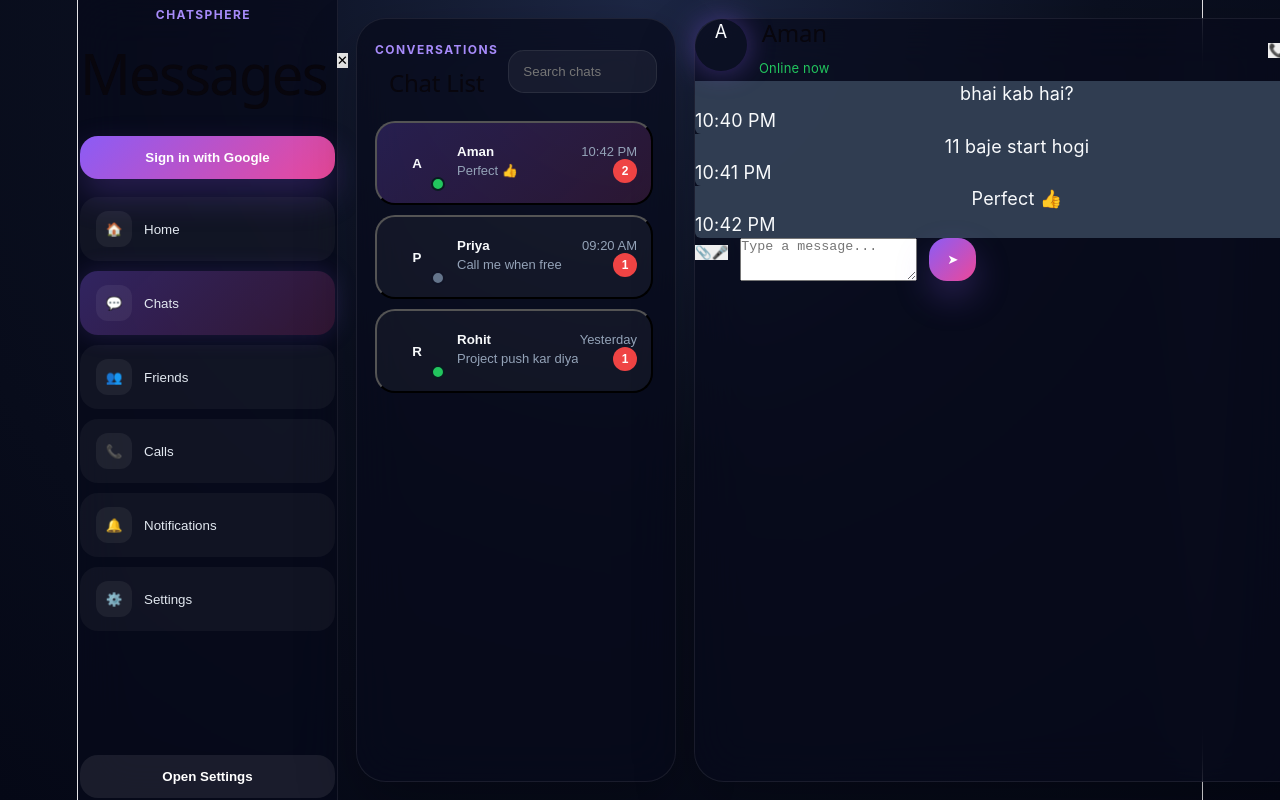
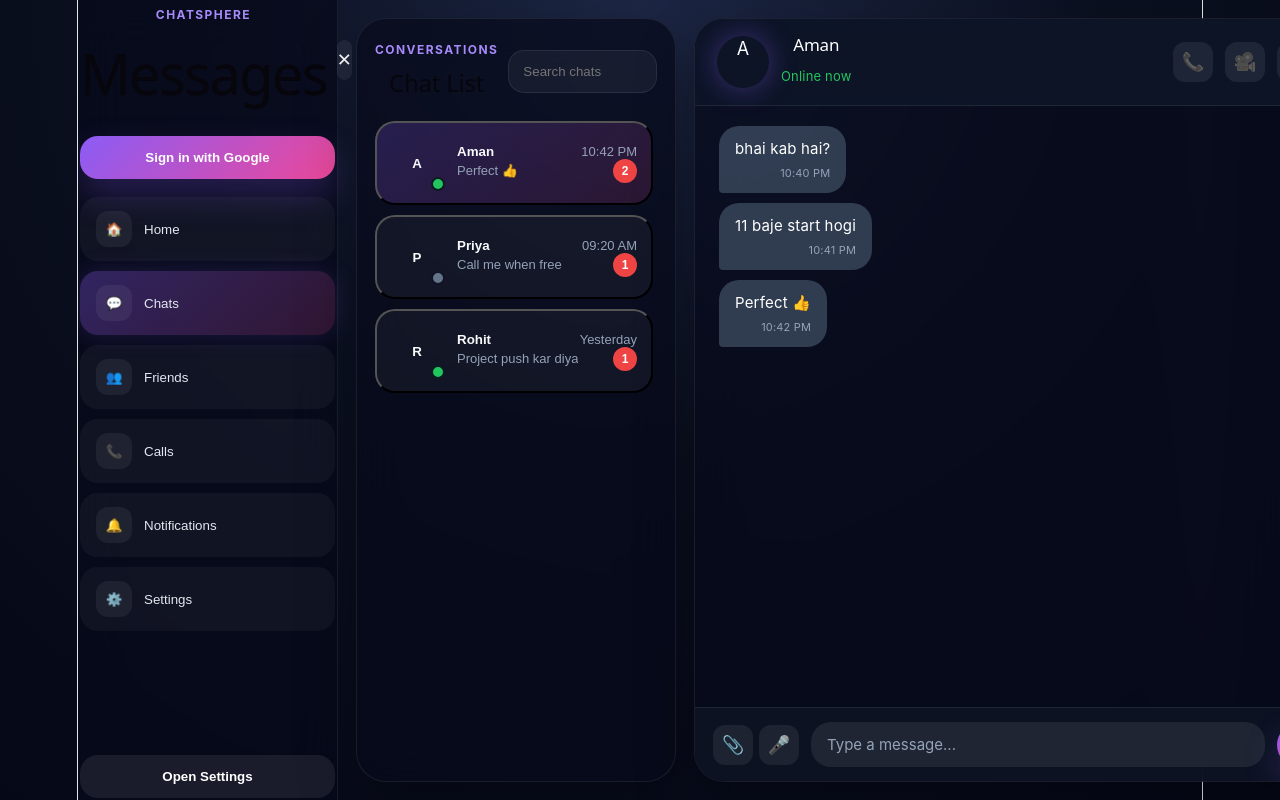
Before and after one commit to sahilkumar-059/ChatSphere, a React (Vite) app: page / in a window 1280 px wide. Shown: the top 800 px of the page. Built offline with nearby package versions, Linux system fonts and the light colour scheme; no server answers; the database is empty.

Commit message:
friend update

```diff
--- a/src/App.css
+++ b/src/App.css
@@ -192,155 +192,234 @@ scale(1.02);
 /* =========================
    CHAT WINDOW
 ========================= */
-
-.chat-window{
-  flex:1;
-  display:flex;
-  flex-direction:column;
-  background:#0f172a;
+/* New chat window shell */
+.chat-window-shell {
+  display: flex;
+  flex-direction: column;
+  flex: 1;
+  overflow: hidden;
 }
 
-/* Header */
-
-.chat-header{
-  padding:20px 25px;
-  border-bottom:1px solid #23324b;
-  color:white;
-  background:rgba(15,23,42,.85);
-  backdrop-filter:blur(10px);
-  position:sticky;
-  top:0;
-  z-index:10;
+.chat-window-header {
+  padding: 16px 22px;
+  border-bottom: 1px solid rgba(255,255,255,0.08);
+  background: rgba(15, 23, 42, 0.85);
+  backdrop-filter: blur(10px);
+  align-items: center;
+  justify-content: space-between;
+  flex-shrink: 0;
 }
 
-.chat-header h3{
-  font-size:18px;
+.chat-window-title {
+  display: flex;
+  align-items: center;
+  gap: 12px;
 }
 
-/* Messages */
-
-.messages{
-  flex:1;
-  padding:30px;
-  display:flex;
-  flex-direction:column;
-  justify-content:flex-end;
-  gap:20px;
-  overflow-y:auto;
-  scroll-behavior:smooth;
-  background:rgba(15, 23, 42, 0.6);
-  border:1px solid rgba(255, 255, 255, 0.08);
-  border-radius:20px;
-  margin:12px;
-  box-shadow:0 8px 32px rgba(0, 0, 0, 0.3);
+.chat-window-title h2 {
+  font-size: 17px;
+  color: white;
 }
 
-.messages::-webkit-scrollbar{
-  width:6px;
+.presence-text {
+  color: #22c55e;
+  font-size: 13px;
 }
 
-.messages::-webkit-scrollbar-thumb{
-  background:#475569;
-  border-radius:10px;
+.chat-window-tools {
+  display: flex;
+  gap: 8px;
 }
 
-.message{
-  max-width:420px;
-  padding:14px 18px;
-  border-radius:20px;
-  color:white;
-  font-size:16px;
-  line-height:1.5;
-  word-break:break-word;
-  backdrop-filter:blur(10px);
-  box-shadow:0 4px 15px rgba(0,0,0,.2);
-  animation:messagePop .25s ease;
+.icon-button {
+  background: rgba(255,255,255,0.07);
+  border: none;
+  border-radius: 12px;
+  color: white;
+  font-size: 18px;
+  width: 40px;
+  height: 40px;
+  cursor: pointer;
+  display: flex;
+  align-items: center;
+  justify-content: center;
 }
 
-.received{
-  background:rgba(51,65,85,.95);
-  align-self:flex-start;
-  border-bottom-left-radius:6px;
+.icon-button:hover {
+  background: rgba(255,255,255,0.14);
 }
 
-.sent{
-  background:linear-gradient(
-    135deg,
-    #6366f1,
-    #8b5cf6
-  );
-  align-self:flex-end;
-  border-bottom-right-radius:6px;
+/* Message feed */
+.message-feed {
+  flex: 1;
+  padding: 20px 24px;
+  display: flex;
+  flex-direction: column;
+  gap: 10px;
+  overflow-y: auto;
+  scroll-behavior: smooth;
 }
+
+.message-feed::-webkit-scrollbar { width: 6px; }
+.message-feed::-webkit-scrollbar-thumb {
+  background: #475569;
+  border-radius: 10px;
+}
+
+/* Message bubbles */
+.message-bubble {
+  max-width: 420px;
+  padding: 12px 16px;
+  border-radius: 20px;
+  color: white;
+  font-size: 15px;
+  line-height: 1.5;
+  word-break: break-word;
+  animation: messagePop 0.25s ease;
+}
+
+.message-bubble.sent {
+  background: linear-gradient(135deg, #6366f1, #8b5cf6);
+  align-self: flex-end;
+  border-bottom-right-radius: 4px;
+}
+
+.message-bubble.received {
+  background: rgba(51, 65, 85, 0.95);
+  align-self: flex-start;
+  border-bottom-left-radius: 4px;
+}
+
+.message-meta {
+  display: flex;
+  gap: 6px;
+  justify-content: flex-end;
+  font-size: 11px;
+  color: #94a3b8;
+  margin-top: 4px;
+}
+
+.message-status.seen { color: #a78bfa; }
+.message-status.delivered { color: #94a3b8; }
+.message-status.sent { color: #64748b; }
+
+.message-image {
+  max-width: 100%;
+  border-radius: 12px;
+  margin-bottom: 6px;
+}
+
+.audio-message audio {
+  width: 100%;
+}
+
 
 /* =========================
    INPUT AREA
 ========================= */
 
-.message-input{
-  padding:25px;
-  display:flex;
-  gap:10px;
 
-  background:rgba(17,24,39,.7);
 
-  backdrop-filter:blur(20px);
+/* =========================
+   INPUT AREA
+========================= */
 
-  border-top:1px solid rgba(255,255,255,.08);
+/* Composer / input area */
+.composer-shell {
+  display: flex;
+  align-items: center;
+  gap: 10px;
+  padding: 14px 18px;
+  background: rgba(17, 24, 39, 0.7);
+  border-top: 1px solid rgba(255,255,255,0.08);
+  backdrop-filter: blur(20px);
+  flex-shrink: 0;
 }
 
-.message-input input{
-  flex:1;
-
-  height:55px;
-
-  border:none;
-
-  border-radius:30px;
-
-  background:rgba(255,255,255,.08);
-
-  color:white;
-
-  padding-left:20px;
-
-  outline:none;
+.composer-actions {
+  display: flex;
+  gap: 6px;
 }
 
-.message-input input::placeholder{
-  color:#94a3b8;
+.composer-input {
+  flex: 1;
+  border: none;
+  border-radius: 20px;
+  background: rgba(255,255,255,0.08);
+  color: white;
+  padding: 12px 16px;
+  outline: none;
+  resize: none;
+  font-size: 15px;
+  font-family: inherit;
+  line-height: 1.4;
 }
 
-.message-input button{
-  height:55px;
+.composer-input::placeholder { color: #94a3b8; }
 
-  padding:0 30px;
-
-  border:none;
-
-  border-radius:30px;
-
-  background:linear-gradient(
-    135deg,
-    #ec4899,
-    #8b5cf6
-  );
-
-  color:white;
-
-  cursor:pointer;
-
-  font-weight:600;
+.composer-input:focus {
+  box-shadow: 0 0 0 2px rgba(139,92,246,0.4);
 }
 
-.message-input button:hover{
-  transform:translateY(-2px);
-  box-shadow:0 8px 20px rgba(99,102,241,.5);
+.primary-button.compact.send-button {
+  height: 44px;
+  width: 44px;
+  border-radius: 50%;
+  padding: 0;
+  font-size: 18px;
+  display: flex;
+  align-items: center;
+  justify-content: center;
+  flex-shrink: 0;
 }
 
-.message-input button:active{
-  transform:scale(.97);
+.icon-button.recording {
+  color: #ef4444;
+  box-shadow: 0 0 12px rgba(239,68,68,0.5);
 }
+
+.typing-pill {
+  display: flex;
+  align-items: center;
+  gap: 8px;
+  padding: 8px 14px;
+  background: rgba(51,65,85,0.7);
+  border-radius: 20px;
+  color: #94a3b8;
+  font-size: 13px;
+  align-self: flex-start;
+}
+
+.typing-dots {
+  display: flex;
+  gap: 4px;
+}
+
+.typing-dots span {
+  width: 6px;
+  height: 6px;
+  border-radius: 50%;
+  background: #94a3b8;
+  animation: dotPulse 1.2s infinite ease-in-out;
+}
+
+.typing-dots span:nth-child(2) { animation-delay: 0.2s; }
+.typing-dots span:nth-child(3) { animation-delay: 0.4s; }
+
+.drag-banner {
+  text-align: center;
+  padding: 10px;
+  background: rgba(139,92,246,0.2);
+  border-radius: 12px;
+  color: #c4b5fd;
+  font-size: 14px;
+  border: 1px dashed rgba(139,92,246,0.5);
+}
+
+/* =========================
+   ANIMATIONS
+========================= */
+
 
 /* =========================
    ANIMATIONS
```
